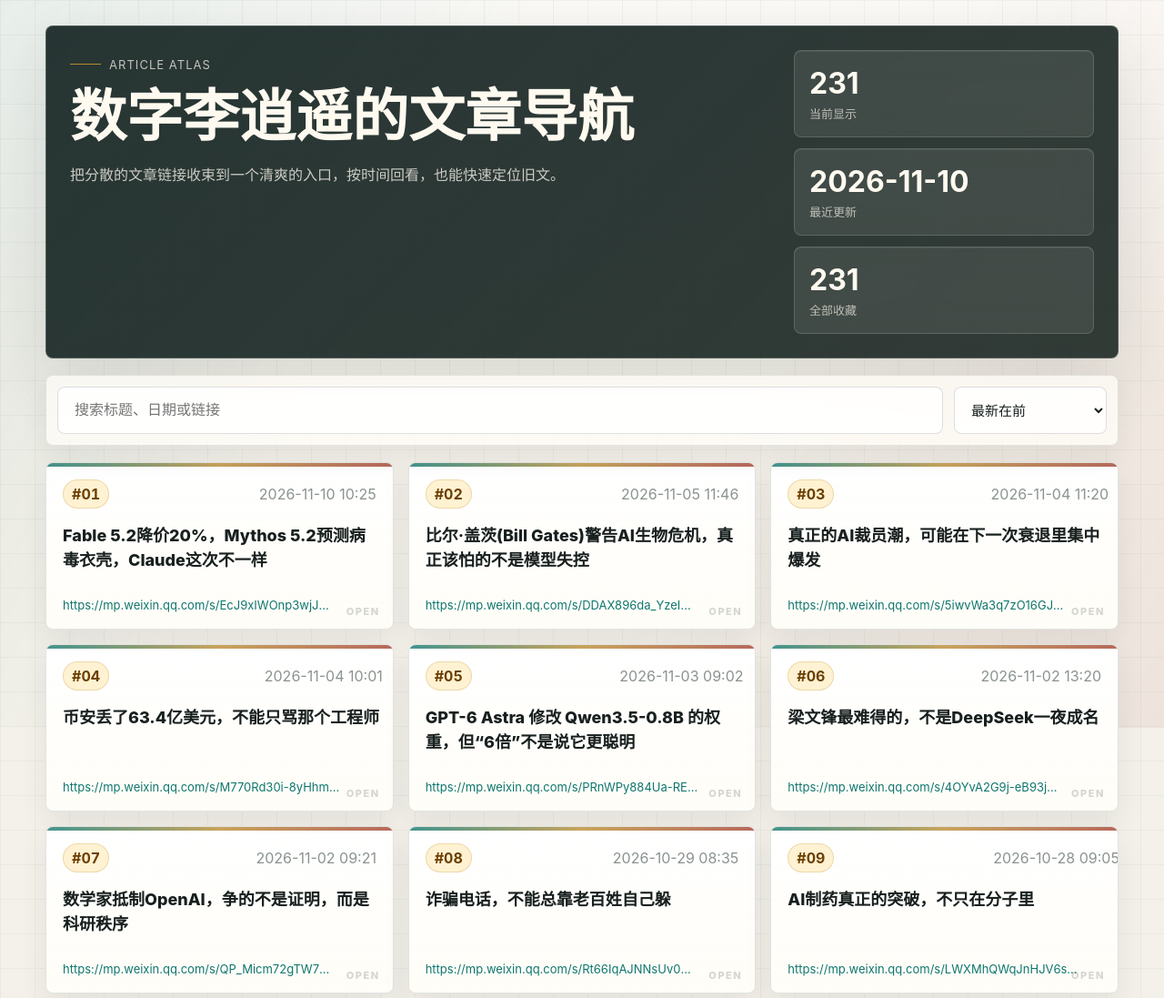
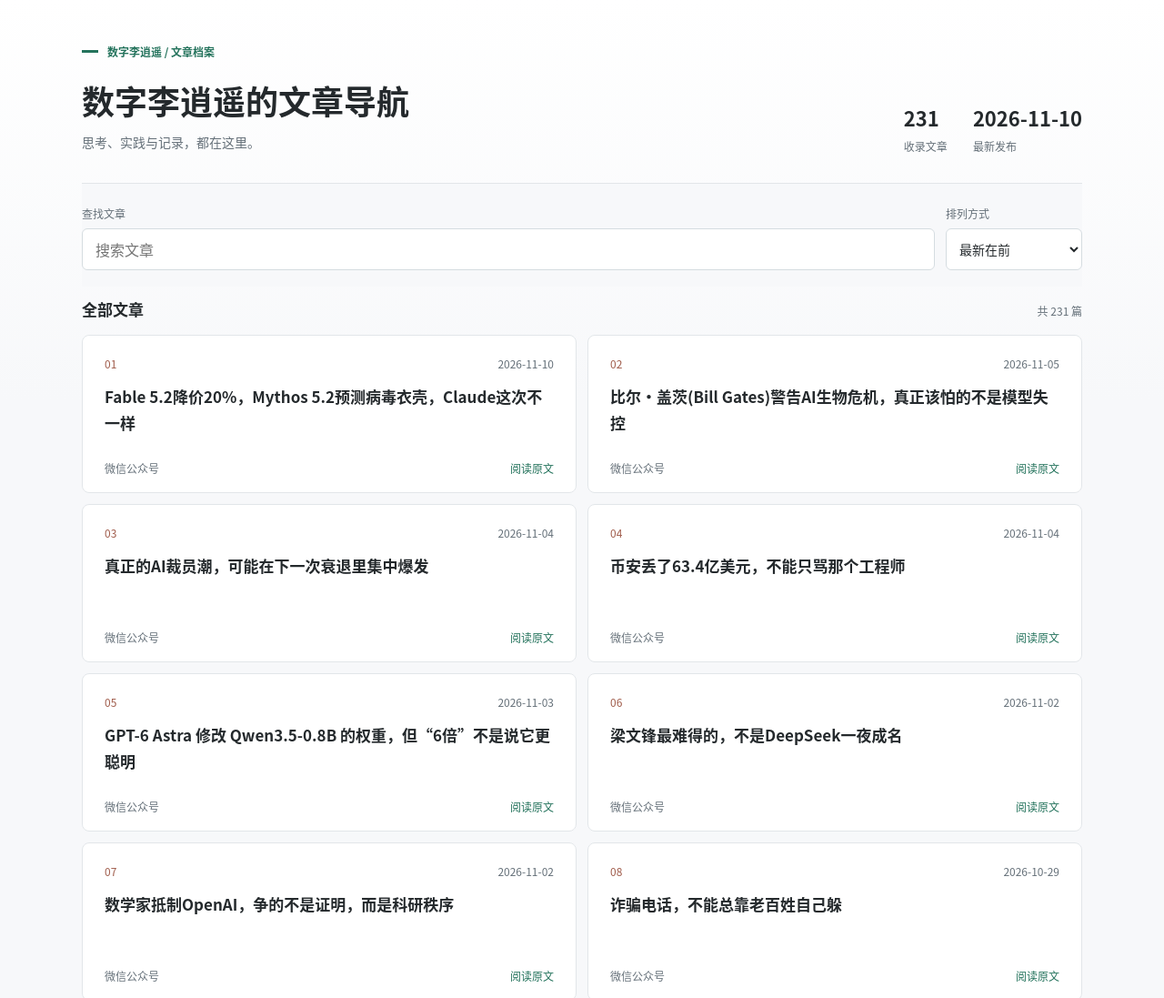
Before and after one commit to 98091723/weixin-nav, a plain HTML site: page index.html in a window 1280 px wide. Shown: the top 1097 px of the page at 91% size. Drawn offline with Linux system fonts and the light colour scheme.

Commit message:
daily nav update 2026-11-12

```diff
--- a/index.html
+++ b/index.html
@@ -7,24 +7,16 @@
   <style>
     :root {
       color-scheme: light;
-      --bg: #f4f1ea;
-      --ink: #18201f;
-      --muted: #66716e;
-      --faint: #8a938f;
-      --panel: rgba(255, 255, 255, 0.84);
-      --panel-solid: #fffdf8;
-      --line: rgba(24, 32, 31, 0.12);
-      --line-strong: rgba(24, 32, 31, 0.22);
-      --teal: #0f766e;
-      --brick: #a33f2f;
-      --gold: #b88a2f;
-      --charcoal: #22312f;
-      --shadow: 0 24px 70px rgba(28, 39, 36, 0.13);
-      --soft-shadow: 0 12px 30px rgba(28, 39, 36, 0.08);
+      --bg: #f7f8fa;
+      --ink: #24292c;
+      --muted: #657079;
+      --line: #e2e6e9;
+      --teal: #24735c;
     }
 
     * {
       box-sizing: border-box;
+      letter-spacing: 0;
     }
 
     html {
@@ -33,26 +25,16 @@
 
     body {
       margin: 0;
-      min-height: 100vh;
-      background:
-        linear-gradient(90deg, rgba(24, 32, 31, 0.045) 1px, transparent 1px),
-        linear-gradient(180deg, rgba(24, 32, 31, 0.04) 1px, transparent 1px),
-        linear-gradient(180deg, #fbfaf7 0, var(--bg) 420px, #eee9df 100%),
-        var(--bg);
-      background-size: 38px 38px, 38px 38px, auto;
+      min-height: 100dvh;
+      background: linear-gradient(180deg, #fff 0, var(--bg) 440px);
       color: var(--ink);
-      font-family: -apple-system, BlinkMacSystemFont, "Segoe UI", "Microsoft YaHei", sans-serif;
+      font-family: "Noto Sans CJK SC", "Source Han Sans SC", "PingFang SC", "Microsoft YaHei", sans-serif;
+      -webkit-font-smoothing: antialiased;
     }
 
-    body::before {
-      content: "";
-      position: fixed;
-      inset: 0;
-      pointer-events: none;
-      background:
-        linear-gradient(120deg, rgba(15, 118, 110, 0.08), transparent 34%),
-        linear-gradient(300deg, rgba(163, 63, 47, 0.07), transparent 38%);
-      mix-blend-mode: multiply;
+    :focus-visible {
+      outline: 2px solid var(--teal);
+      outline-offset: 4px;
     }
 
     a {
@@ -62,200 +44,187 @@
 
     .shell {
       position: relative;
-      width: min(1180px, calc(100% - 36px));
+      width: min(1100px, calc(100% - 64px));
       margin: 0 auto;
-      padding: 28px 0 46px;
+      padding: 48px 0 32px;
     }
 
     .hero {
       display: grid;
-      grid-template-columns: minmax(0, 1fr) 330px;
-      gap: 18px;
-      min-height: 262px;
-      padding: 26px;
-      overflow: hidden;
-      background: linear-gradient(135deg, rgba(34, 49, 47, 0.98), rgba(33, 43, 39, 0.92));
-      color: #fffaf0;
-      border: 1px solid rgba(255, 255, 255, 0.18);
-      border-radius: 8px;
-      box-shadow: var(--shadow);
+      grid-template-columns: minmax(0, 1fr) auto;
+      align-items: end;
+      gap: 28px;
+      padding: 0 0 32px;
+      border-bottom: 1px solid var(--line);
     }
 
     .hero-copy {
       display: grid;
-      align-content: space-between;
-      min-height: 210px;
+      min-width: 0;
     }
 
     .eyebrow {
-      display: inline-grid;
-      width: fit-content;
-      grid-auto-flow: column;
+      display: flex;
       align-items: center;
-      gap: 9px;
-      margin: 0 0 16px;
-      color: rgba(255, 250, 240, 0.72);
-      font-size: 13px;
-      letter-spacing: 0.08em;
-      text-transform: uppercase;
+      gap: 10px;
+      margin: 0 0 20px;
+      color: var(--teal);
+      font-size: 12px;
+      font-weight: 600;
     }
 
     .eyebrow::before {
       content: "";
-      width: 34px;
-      height: 1px;
-      background: var(--gold);
+      width: 18px;
+      height: 3px;
+      background: var(--teal);
     }
 
     h1 {
       margin: 0;
-      max-width: 780px;
-      font-size: clamp(34px, 5vw, 62px);
-      line-height: 1.05;
-      font-weight: 850;
+      font-size: 36px;
+      line-height: 1.4;
+      font-weight: 700;
       letter-spacing: 0;
+      overflow-wrap: anywhere;
     }
 
     .subtitle {
-      max-width: 680px;
-      margin: 18px 0 0;
-      color: rgba(255, 250, 240, 0.76);
-      font-size: 16px;
-      line-height: 1.8;
+      margin: 10px 0 0;
+      color: var(--muted);
+      font-size: 14px;
+      line-height: 1.7;
     }
 
     .stats {
       display: grid;
-      grid-template-columns: 1fr;
-      gap: 12px;
-      align-self: stretch;
+      grid-template-columns: auto auto;
+      gap: 28px;
     }
 
     .stat {
       display: grid;
       align-content: end;
-      min-height: 96px;
-      padding: 16px;
-      background: rgba(255, 250, 240, 0.09);
-      border: 1px solid rgba(255, 255, 255, 0.15);
-      border-radius: 8px;
-      box-shadow: inset 0 1px 0 rgba(255, 255, 255, 0.08);
-      backdrop-filter: blur(16px);
+      min-width: 0;
+      gap: 6px;
     }
 
     .stat strong {
       display: block;
-      color: #fffaf0;
-      font-size: 32px;
-      line-height: 1.2;
+      font-size: 22px;
+      font-weight: 600;
+      line-height: 1.5;
+      font-variant-numeric: tabular-nums;
     }
 
     .stat span {
       display: block;
-      margin-top: 4px;
-      color: rgba(255, 250, 240, 0.66);
-      font-size: 13px;
+      color: var(--muted);
+      font-size: 12px;
     }
 
     .tools {
       position: sticky;
-      top: 12px;
+      top: 0;
       z-index: 5;
       display: grid;
-      grid-template-columns: minmax(0, 1fr) 168px;
+      grid-template-columns: minmax(0, 1fr) 150px;
       gap: 12px;
-      margin: 18px 0;
-      padding: 12px;
-      background: rgba(255, 253, 248, 0.78);
-      border: 1px solid rgba(24, 32, 31, 0.1);
-      border-radius: 8px;
-      box-shadow: var(--soft-shadow);
-      backdrop-filter: blur(18px);
+      margin: 0;
+      padding: 24px 0 18px;
+      background: rgba(247, 248, 250, 0.96);
+      backdrop-filter: blur(12px);
+    }
+
+    .field {
+      display: grid;
+      gap: 8px;
+      min-width: 0;
+      color: var(--muted);
+      font-size: 12px;
     }
 
     .search {
       width: 100%;
-      height: 52px;
-      padding: 0 18px;
+      min-width: 0;
+      height: 46px;
+      padding: 0 14px;
       color: var(--ink);
-      background: rgba(255, 255, 255, 0.82);
-      border: 1px solid rgba(24, 32, 31, 0.14);
-      border-radius: 8px;
-      outline: none;
+      background: #fff;
+      border: 1px solid #d5dce0;
+      border-radius: 6px;
+      font-family: inherit;
       font-size: 16px;
-      box-shadow: inset 0 1px 0 rgba(255, 255, 255, 0.86);
     }
 
     .search:focus {
-      border-color: rgba(15, 118, 110, 0.62);
-      box-shadow: 0 0 0 3px rgba(15, 118, 110, 0.14);
+      border-color: var(--teal);
     }
 
     .sort {
-      height: 52px;
-      padding: 0 14px;
+      width: 100%;
+      height: 46px;
+      padding: 0 10px;
       color: var(--ink);
-      background: rgba(255, 255, 255, 0.82);
-      border: 1px solid rgba(24, 32, 31, 0.14);
-      border-radius: 8px;
-      font-size: 15px;
-      outline: none;
+      background: #fff;
+      border: 1px solid #d5dce0;
+      border-radius: 6px;
+      font-family: inherit;
+      font-size: 14px;
+      cursor: pointer;
+    }
+
+    .section-heading {
+      display: flex;
+      justify-content: space-between;
+      align-items: baseline;
+      gap: 12px;
+      margin: 12px 0 16px;
+    }
+
+    .section-heading h2 {
+      margin: 0;
+      font-size: 17px;
+      font-weight: 600;
+    }
+
+    .result-count {
+      color: var(--muted);
+      font-size: 12px;
     }
 
     .grid {
       display: grid;
-      grid-template-columns: repeat(auto-fill, minmax(286px, 1fr));
-      gap: 16px;
+      grid-template-columns: repeat(2, minmax(0, 1fr));
+      gap: 12px;
     }
 
     .card {
       position: relative;
       display: grid;
       grid-template-rows: auto 1fr auto;
-      gap: 16px;
-      min-height: 184px;
-      padding: 18px;
-      overflow: hidden;
-      background:
-        linear-gradient(180deg, rgba(255, 255, 255, 0.94), rgba(255, 253, 248, 0.9)),
-        var(--panel-solid);
-      border: 1px solid rgba(24, 32, 31, 0.12);
+      gap: 14px;
+      min-width: 0;
+      min-height: 174px;
+      padding: 22px 24px 18px;
+      background: #fff;
+      border: 1px solid var(--line);
       border-radius: 8px;
-      box-shadow: var(--soft-shadow);
-      transition: transform 180ms ease, border-color 180ms ease, box-shadow 180ms ease, background 180ms ease;
-      animation: rise 420ms ease both;
-      animation-delay: calc(var(--index) * 22ms);
+      transition: transform 180ms ease, border-color 180ms ease, box-shadow 180ms ease;
     }
 
-    .card::before {
-      content: "";
-      position: absolute;
-      inset: 0 0 auto;
-      height: 4px;
-      background: linear-gradient(90deg, var(--teal), var(--gold), var(--brick));
-      opacity: 0.78;
-    }
-
-    .card::after {
-      content: "OPEN";
-      position: absolute;
-      right: 14px;
-      bottom: 12px;
-      color: rgba(24, 32, 31, 0.18);
-      font-size: 11px;
-      font-weight: 800;
-      letter-spacing: 0.14em;
+    .grid {
+      animation: rise 300ms ease both;
     }
 
     .card:hover {
-      transform: translateY(-5px);
-      border-color: rgba(15, 118, 110, 0.46);
-      box-shadow: 0 26px 48px rgba(28, 39, 36, 0.14);
-      background: #fffdfa;
+      transform: translateY(-2px);
+      border-color: #9ab9ac;
+      box-shadow: 0 6px 18px rgba(36, 41, 44, 0.05);
     }
 
     .card:active {
-      transform: translateY(-2px) scale(0.99);
+      transform: scale(0.99);
     }
 
     .card-top {
@@ -267,9 +236,15 @@
 
     .card-title {
       margin: 0;
-      font-size: 18px;
-      line-height: 1.52;
-      font-weight: 760;
+      font-size: 17px;
+      line-height: 1.7;
+      font-weight: 600;
+      overflow-wrap: anywhere;
+      line-break: anywhere;
+    }
+
+    .card:hover .card-title {
+      color: var(--teal);
     }
 
     .meta {
@@ -278,54 +253,62 @@
       justify-content: space-between;
       gap: 12px;
       color: var(--muted);
-      font-size: 13px;
+      font-size: 12px;
     }
 
     .badge {
       flex: 0 0 auto;
-      min-width: 42px;
-      padding: 5px 9px;
-      color: #6c3f00;
-      background: #fff2d2;
-      border: 1px solid rgba(184, 138, 47, 0.26);
-      border-radius: 999px;
-      text-align: center;
+      color: #a05c4b;
+      font-size: 12px;
       font-variant-numeric: tabular-nums;
-      font-weight: 700;
+      font-weight: 500;
     }
 
     .date {
       display: inline-flex;
       align-items: center;
       min-width: 0;
-      color: var(--faint);
-      white-space: nowrap;
+      color: var(--muted);
+      font-size: 12px;
+      overflow-wrap: anywhere;
     }
 
-    .url {
-      overflow: hidden;
-      max-width: calc(100% - 46px);
+    .read-link {
       color: var(--teal);
-      font-size: 13px;
-      text-overflow: ellipsis;
-      white-space: nowrap;
+      font-size: 12px;
+      font-weight: 500;
     }
 
     .empty {
       display: none;
-      padding: 42px;
+      padding: 64px 20px;
       text-align: center;
       color: var(--muted);
-      background: rgba(255, 253, 248, 0.72);
-      border: 1px dashed rgba(24, 32, 31, 0.18);
-      border-radius: 8px;
-      box-shadow: var(--soft-shadow);
+      border-top: 1px solid var(--line);
+    }
+
+    .empty strong {
+      display: block;
+      color: var(--ink);
+      font-size: 18px;
+    }
+
+    .empty p {
+      margin: 10px 0 0;
+      font-size: 14px;
     }
 
     footer {
-      margin-top: 26px;
+      display: flex;
+      justify-content: space-between;
+      flex-wrap: wrap;
+      gap: 12px;
+      margin-top: 32px;
+      padding-top: 20px;
+      border-top: 1px solid var(--line);
       color: var(--muted);
-      font-size: 13px;
+      font-size: 12px;
+      overflow-wrap: anywhere;
     }
 
     @keyframes rise {
@@ -344,47 +327,59 @@
         scroll-behavior: auto;
       }
 
-      .card {
+      .grid, .card {
         animation: none;
         transition: none;
       }
     }
 
-    @media (max-width: 720px) {
-      .shell {
-        width: min(100% - 22px, 1180px);
-        padding-top: 14px;
+    @media (max-width: 900px) {
+      .hero {
+        grid-template-columns: 1fr;
+        gap: 22px;
       }
 
-      .hero,
-      .tools {
-        grid-template-columns: 1fr;
+      .stats {
+        justify-content: start;
+        gap: 36px;
+      }
+    }
+
+    @media (max-width: 600px) {
+      .shell {
+        width: calc(100% - 32px);
+        padding-top: 28px;
+      }
+
+      h1 {
+        font-size: 28px;
       }
 
       .hero {
-        min-height: 0;
-        padding: 20px;
+        padding-bottom: 24px;
       }
 
-      .hero-copy {
-        min-height: 0;
+      .eyebrow {
+        margin-bottom: 12px;
       }
 
-      .stats {
-        grid-template-columns: repeat(2, minmax(0, 1fr));
-      }
-
-      .stat {
-        min-width: 0;
-        min-height: 86px;
+      .stat strong {
+        font-size: 20px;
       }
 
       .tools {
-        top: 8px;
+        grid-template-columns: minmax(0, 1fr) 112px;
+        gap: 8px;
+        padding-top: 16px;
       }
 
       .grid {
         grid-template-columns: 1fr;
+      }
+
+      .card {
+        padding: 18px;
+        min-height: 164px;
       }
     }
   </style>
@@ -394,40 +389,45 @@
     <header class="hero">
       <div class="hero-copy">
         <div>
-          <p class="eyebrow">Article Atlas</p>
+          <p class="eyebrow">数字李逍遥 / 文章档案</p>
           <h1>数字李逍遥的文章导航</h1>
-          <p class="subtitle">把分散的文章链接收束到一个清爽的入口，按时间回看，也能快速定位旧文。</p>
+          <p class="subtitle">思考、实践与记录，都在这里。</p>
         </div>
       </div>
       <div class="stats" aria-label="导航统计">
         <div class="stat">
-          <strong id="totalCount">231</strong>
-          <span>当前显示</span>
+          <strong>231</strong>
+          <span>收录文章</span>
         </div>
         <div class="stat">
           <strong>2026-11-10</strong>
-          <span>最近更新</span>
-        </div>
-        <div class="stat">
-          <strong>231</strong>
-          <span>全部收藏</span>
+          <span>最新发布</span>
         </div>
       </div>
     </header>
 
     <section class="tools" aria-label="筛选工具">
-      <input id="search" class="search" type="search" placeholder="搜索标题、日期或链接" autocomplete="off">
-      <select id="sort" class="sort" aria-label="排序">
-        <option value="newest">最新在前</option>
-        <option value="oldest">最早在前</option>
-        <option value="title">标题排序</option>
-      </select>
+      <label class="field" for="search">查找文章
+        <input id="search" class="search" type="search" placeholder="搜索文章" autocomplete="off">
+      </label>
+      <label class="field" for="sort">排列方式
+        <select id="sort" class="sort">
+          <option value="newest">最新在前</option>
+          <option value="oldest">最早在前</option>
+          <option value="title">标题排序</option>
+        </select>
+      </label>
     </section>
 
-    <section id="grid" class="grid" aria-live="polite"></section>
-    <div id="empty" class="empty">没有找到匹配的网址</div>
+    <div class="section-heading">
+      <h2 id="articlesHeading">全部文章</h2>
+      <span class="result-count" role="status">共 <span id="totalCount">231</span> 篇</span>
+    </div>
+    <section id="grid" class="grid" aria-labelledby="articlesHeading"></section>
+    <div id="empty" class="empty"><strong>没有找到相关文章</strong><p>暂无匹配结果</p></div>
+    <noscript><p>请启用 JavaScript 以查看文章目录。</p></noscript>
 
-    <footer>数据来源：微信公众号文章目录.xlsx</footer>
+    <footer><span>数字李逍遥 · 微信公众号</span><span>文章档案 / 共 231 篇</span></footer>
   </main>
 
   <script>
@@ -468,15 +468,17 @@
       });
 
       totalCount.textContent = filtered.length;
+      document.querySelector("#articlesHeading").textContent = keyword ? "搜索结果" : "全部文章";
       grid.innerHTML = getSorted(filtered).map((item, index) => `
-        <a class="card" style="--index: ${Math.min(index, 24)}" href="${escapeHtml(item.url)}" target="_blank" rel="noopener noreferrer">
+        <a class="card" href="${escapeHtml(item.url)}" target="_blank" rel="noopener noreferrer">
           <div class="card-top">
-            <span class="badge">#${String(index + 1).padStart(2, "0")}</span>
-            <span class="date">${escapeHtml(item.publishedAt || "未标注时间")}</span>
+            <span class="badge">${String(index + 1).padStart(2, "0")}</span>
+            <span class="date">${escapeHtml(item.publishedAt.slice(0, 10) || "未标注时间")}</span>
           </div>
-          <p class="card-title">${escapeHtml(item.title)}</p>
+          <h3 class="card-title">${escapeHtml(item.title)}</h3>
           <div class="meta">
-            <span class="url">${escapeHtml(item.url)}</span>
+            <span>微信公众号</span>
+            <span class="read-link">阅读原文</span>
           </div>
         </a>
       `).join("");
```
